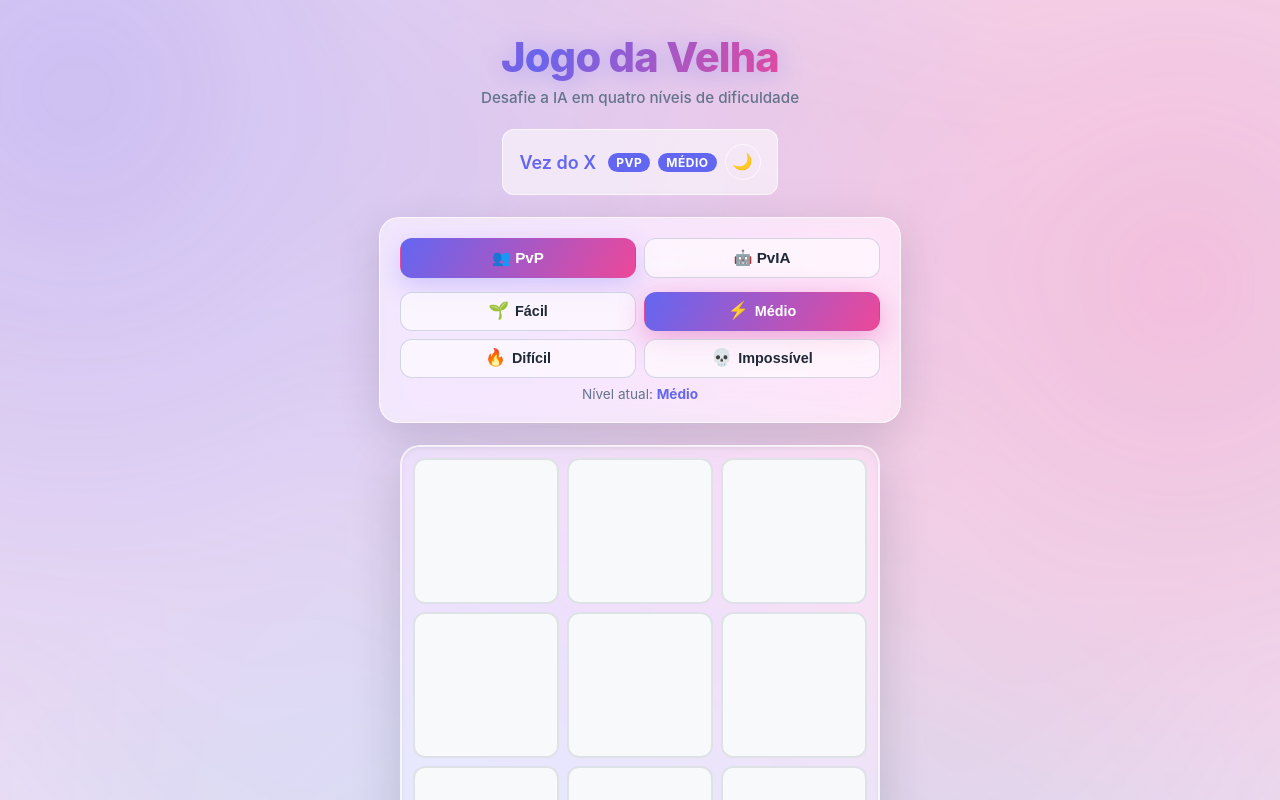
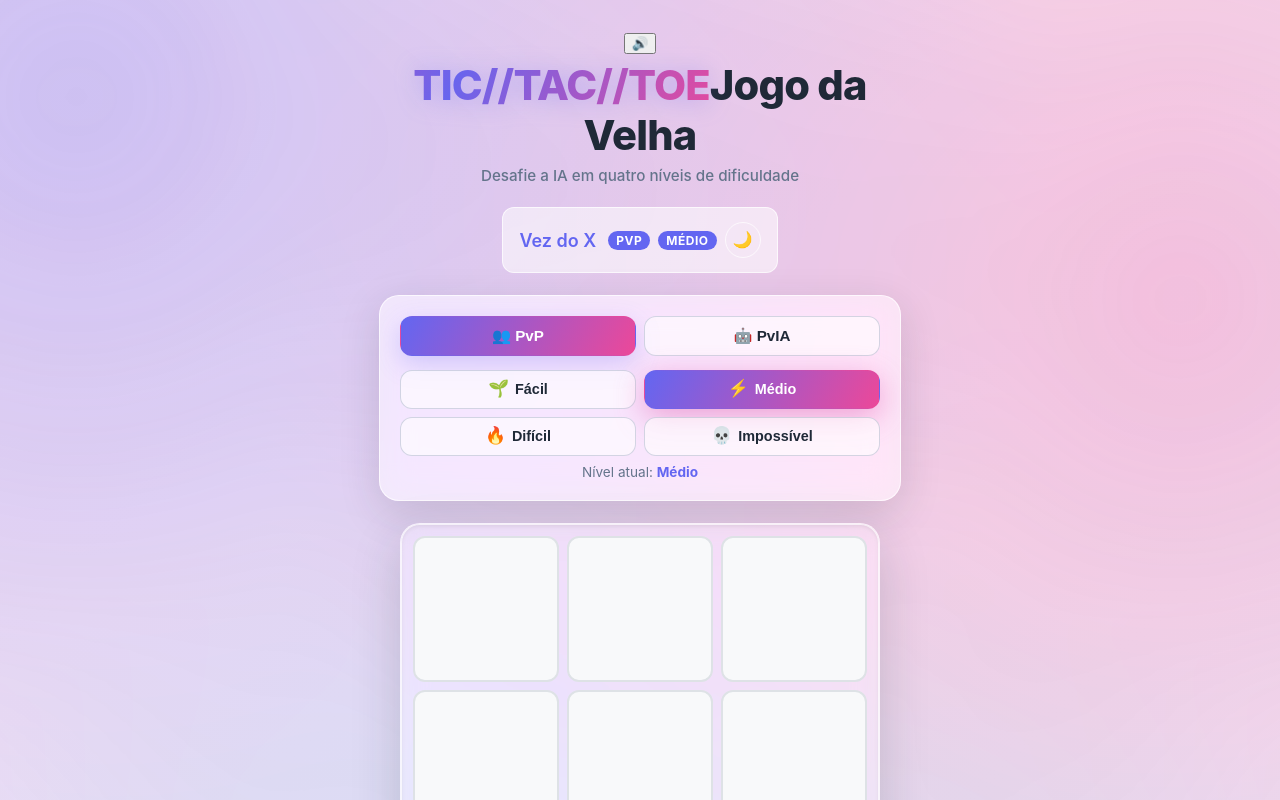
Before and after one commit to Marcelo-Marcos999/teste-estudio, a React (Vite) app: page / in a window 1280 px wide. Shown: the top 800 px of the page. Built offline with nearby package versions, Linux system fonts and the light colour scheme.

Commit message:
feat: update src/App.jsx

```diff
--- a/src/App.jsx
+++ b/src/App.jsx
@@ -1,10 +1,12 @@
-import React from 'react';
+import React, { useState, useEffect, useRef, useCallback } from 'react';
 import { useTicTacToe } from './hooks/useTicTacToe';
 import { useTheme } from './context/ThemeContext';
 import Board from './components/Board';
 import StatusBar from './components/StatusBar';
 import ResetButton from './components/ResetButton';
 import Scoreboard from './components/Scoreboard';
+import { loadSound, saveSound } from './utils/storage';
+import { playMove, playWin, playDraw } from './utils/sound';
 import styles from './App.module.css';
 
 function ModeSelector({ gameMode, onSelect }) {
@@ -92,15 +94,61 @@ function App() {
 
   const { theme, toggleTheme } = useTheme();
 
+  const [soundEnabled, setSoundEnabled] = useState(() => loadSound());
+  const prevGameOver = useRef(false);
+
   const isBoardDisabled = gameOver || isAiThinking;
+
+  // Efeitos sonoros reativos ao fim da partida.
+  useEffect(() => {
+    if (gameOver && !prevGameOver.current && soundEnabled) {
+      if (winner === 'draw') {
+        playDraw();
+      } else if (winner) {
+        playWin();
+      }
+    }
+    prevGameOver.current = gameOver;
+  }, [gameOver, winner, soundEnabled]);
+
+  const handleMove = useCallback(
+    (index) => {
+      if (gameOver || cells[index] !== null) return;
+      if (soundEnabled) playMove();
+      makeMove(index);
+    },
+    [cells, gameOver, soundEnabled, makeMove]
+  );
+
+  const toggleSound = useCallback(() => {
+    setSoundEnabled((prev) => {
+      saveSound(!prev);
+      return !prev;
+    });
+  }, []);
 
   return (
     <div className={styles.app}>
       <div className={styles.glow} aria-hidden="true" />
       <div className={styles.container}>
         <header className={styles.header}>
+          <div className={styles.headerActions}>
+            <button
+              type="button"
+              className={styles.soundButton}
+              onClick={toggleSound}
+              aria-label={soundEnabled ? 'Desativar som' : 'Ativar som'}
+              aria-pressed={soundEnabled}
+              title={soundEnabled ? 'Som ligado' : 'Som desligado'}
+            >
+              <span aria-hidden="true">{soundEnabled ? '🔊' : '🔇'}</span>
+            </button>
+          </div>
           <h1 className={styles.title}>
-            <span className={styles.titleGlow}>Jogo da Velha</span>
+            <span className={styles.titleGlow} data-text="TIC//TAC//TOE">
+              TIC//TAC//TOE
+            </span>
+            <span className={styles.visuallyHidden}>Jogo da Velha</span>
           </h1>
           <p className={styles.subtitle}>Desafie a IA em quatro níveis de dificuldade</p>
         </header>
@@ -125,7 +173,7 @@ function App() {
         <div className={styles.boardWrapper}>
           <Board
             cells={cells}
-            onCellClick={makeMove}
+            onCellClick={handleMove}
             disabled={isBoardDisabled}
             winningLine={winningLine}
           />
@@ -139,6 +187,11 @@ function App() {
             scores={scores}
             onResetScores={resetScores}
             difficulty={difficulty}
+            theme={theme}
+            gameMode={gameMode}
+            currentPlayer={currentPlayer}
+            gameOver={gameOver}
+            winner={winner}
           />
         </div>
       </div>
```
